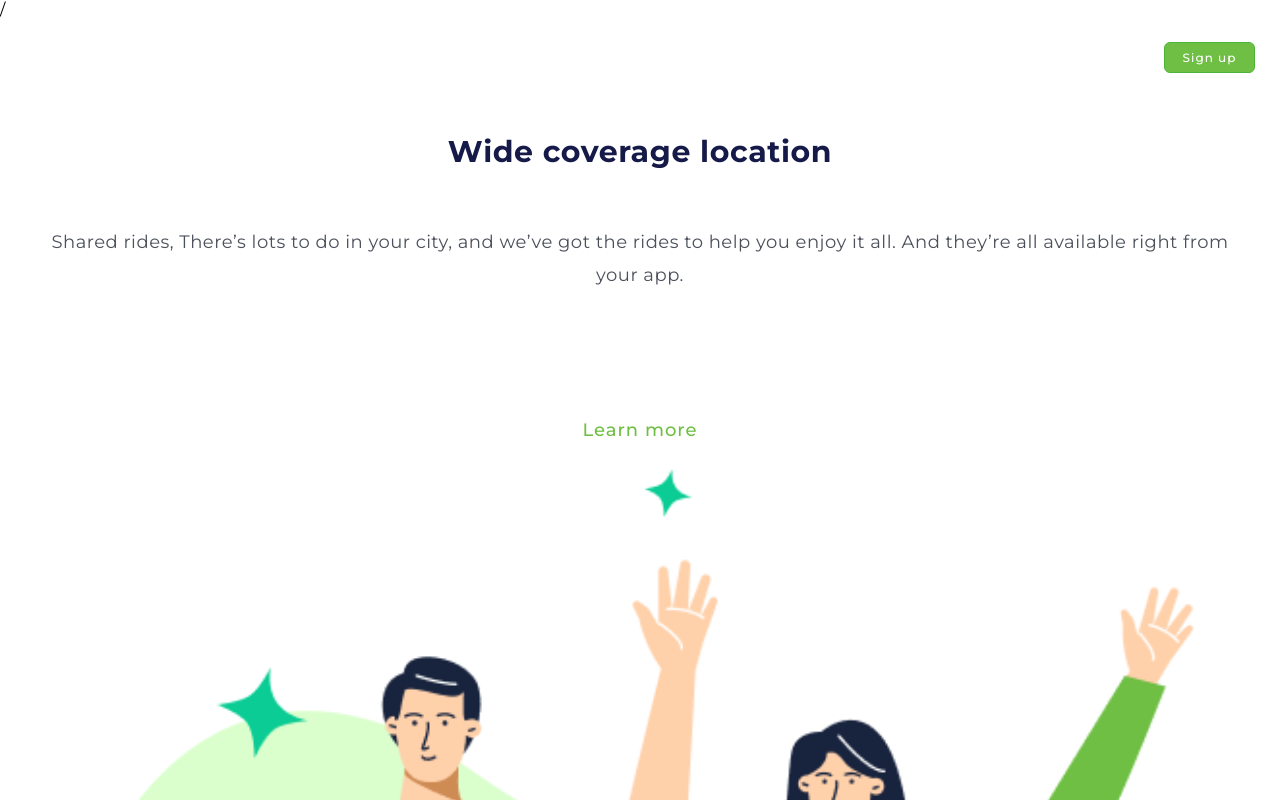
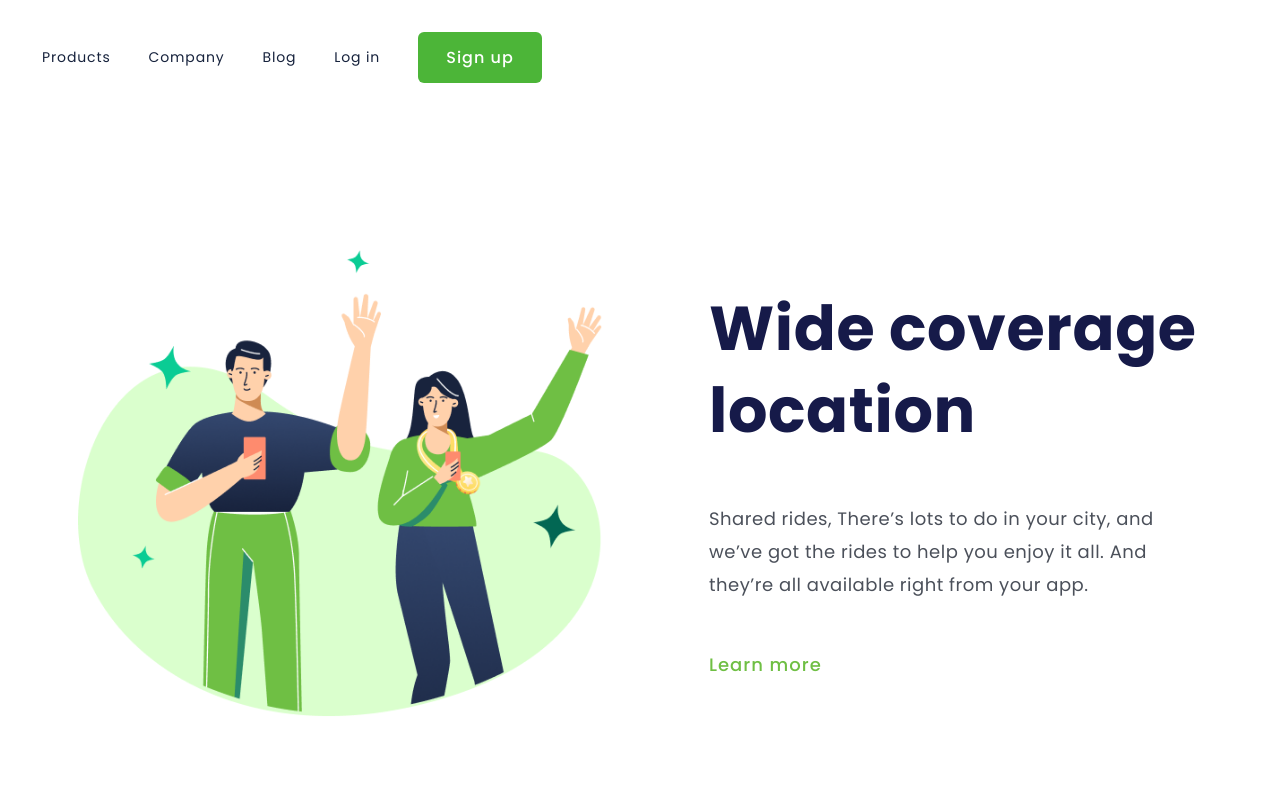
Before and after one commit to LucasCosta96RS/desafio-1-html-css-devclub, a plain HTML site: page index.html in a window 1280 px wide. Shown: the top 800 px of the page. Drawn offline with Linux system fonts and the light colour scheme.

Commit message:
Updated CSS to display flex and changed units to rem

```diff
--- a/index.html
+++ b/index.html
@@ -1,31 +1,38 @@
 <!DOCTYPE html>
 <html lang="pt-br">
   <head>
-    <meta charset="UTF-8">
-    <meta http-equiv="X-UA-Compatible" content="IE=edge">
-    <meta name="viewport" content="width=device-width, initial-scale=1.0">
-    <link rel="stylesheet" href="./styles.css">
-    <link rel="preconnect" href="https://fonts.googleapis.com">
-    <link rel="preconnect" href="https://fonts.gstatic.com" crossorigin>
-    <link href="https://fonts.googleapis.com/css2?family=Montserrat:wght@400;500;700&display=swap" rel="stylesheet">
-/    <title>Wide Coverage Location - develop branch test</title>
+    <meta charset="UTF-8" />
+    <meta http-equiv="X-UA-Compatible" content="IE=edge" />
+    <meta name="viewport" content="width=device-width, initial-scale=1.0" />
+    <link rel="stylesheet" href="./styles.css" />
+    <link rel="preconnect" href="https://fonts.googleapis.com" />
+    <link rel="preconnect" href="https://fonts.gstatic.com" crossorigin />
+    <link
+      href="https://fonts.googleapis.com/css2?family=Poppins:wght@400;500;700&display=swap"
+      rel="stylesheet"
+    />
+    <title>Wide Coverage Location</title>
   </head>
   <body>
-    <div class="wrapper">
+    <div class="container">
       <header>
         <a class="link-header">Products</a>
         <a class="link-header">Company</a>
         <a class="link-header">Blog</a>
         <a class="link-header">Log in</a>
-            <button class="button-header">Sign up</button>
+        <button id="button-header">Sign up</button>
       </header>
       <main>
+        <img src="./Assets/Logo-Wide-Coverage.png" alt="logo-wide-coverage" />
         <section>
           <h1>Wide coverage location</h1>
-                <p>Shared rides, There’s lots to do in your city, and we’ve got the rides to help you enjoy it all. And they’re all available right from your app.</p>
-                <a class="link-section">Learn more</a>
+          <p>
+            Shared rides, There’s lots to do in your city, and we’ve got the
+            rides to help you enjoy it all. And they’re all available right from
+            your app.
+          </p>
+          <a id="link-section">Learn more</a>
         </section>
-            <img class="img-logo" src="./Assets/Logo-Wide-Coverage.png" alt="logo-wide-coverage">
       </main>
     </div>
   </body>
--- a/styles.css
+++ b/styles.css
@@ -1,142 +1,170 @@
-*{
-    font-family: 'Montserrat', sans-serif;
-    box-sizing: border-box;
+* {
+  font-family: "Poppins", sans-serif;
+  font-style: normal;
   margin: 0;
   padding: 0;
+  box-sizing: border-box;
 }
 
-.wrapper {
+.container {
+  width: 100vw;
   height: 100vh;
-    width: 100vw;
 }
 
 header {
-    display: inline;
-    margin: 32px 896px 491px 42px;
+  display: flex;
+  align-items: center;
+  justify-content: space-between;
+  width: 500px;
+  margin-left: 42px;
+  margin-top: 32px;
 }
 
 .link-header {
+  color: #17233d;
+  font-size: .875rem;
   font-weight: 400;
-    font-size: 14px;
-    line-height: 21px;
-    text-align: center;
-    letter-spacing: 0.875px;
-    color: #17233D;
-    margin-right: 32px;
-}
-
-.button-header {
-    background: #6FBF44;
-    border: 1px solid #4CB538;
-    border-radius: 6px;
-    font-weight: 500;
-    font-size: 16px;
-    line-height: 24px;
-    letter-spacing: 1px;
-    color: white;
-    width: 124px;
-    height: 51px;
+  letter-spacing: 0.0547rem;
   cursor: pointer;
 }
 
-.img-logo {
-    display: inline-block;
-    margin-top: 163px;
-    margin-left: 121px;
+.link-header:hover {
+  opacity: 0.8;
+}
+
+.link-header:active {
+  opacity: 0.4;
+}
+
+#button-header {
+  color: #ffffff;
+  font-size: 1rem;
+  font-weight: 500;
+  letter-spacing: 0.0625rem;
+  width: 124px;
+  height: 51px;
+  border-radius: 6px;
+  border: none;
+  background: #4cb538;
+  cursor: pointer;
+}
+
+#button-header:hover {
+  opacity: 0.8;
+}
+
+#button-header:active {
+  opacity: 0.4;
+}
+
+img {
+    width: 534px;
+    height: 467px;
+}
+
+main {
+  display: flex;
+  align-items: center;
+  justify-content: center;
+  height: 100vh;
 }
 
 section {
-    display: inline-block;
-    margin-left: 85px;
+  display: flex;
+  flex-direction: column;
+  align-items: flex-start;
+  justify-content: center;
+  gap: 50px;
+  width: 493px;
+  margin-left: 97px;
 }
 
 h1 {
+  width: 582px;
+  color: #161a49;
+  font-size: 3.875rem;
   font-weight: 700;
-    font-size: 62px;
-    line-height: 82px;
-    letter-spacing: 0.596154px;
-    color: #161A49;
-    width: 582px;
-    height: 164px;
+  line-height: 5.125rem;
+  letter-spacing: 0.0372rem;
+  cursor: default;
 }
 
 p {
+  color: #4b505a;
+  font-size: 1.125rem;
   font-weight: 400;
-    font-size: 18px;
-    line-height: 33px;
-    letter-spacing: 0.5px;
-    color: #4B505A;
-    width: 582px;
-    height: 164px;
-    margin-top: 47px;
+  line-height: 2.0625rem;
+  letter-spacing: 0.0313rem;
+  cursor: default;
 }
 
-.link-section {
+#link-section {
+  color: #6fbf44;
+  font-size: 1.125rem;
   font-weight: 500;
-    font-size: 18px;
-    line-height: 27px;
-    letter-spacing: 1px;
-    color: #6FBF44;
+  letter-spacing: 0.0625rem;
   cursor: pointer;
-    height: 27px;
-    margin-top: 55px;
 }
 
-@media screen and (max-width:1435px) {
+#link-section:hover {
+  opacity: 0.8;
+}
+
+#link-section:active {
+  opacity: 0.4;
+}
+
+@media screen and (max-width: 50rem) {
 
   header {
-        display: block;
-        margin: 0 auto;
-        width: 100%;
-    }
-
-    section {
-        display: block;
-        margin: 0 auto;
-        width: 100%;
+    width: 100vw;
+    margin: 0;
+    justify-content: flex-end;
+    padding-top: 17px;
+    padding-right: 15px;
   }
 
   .link-header {
     display: none;
   }
 
-    .button-header {
+  #button-header {
+    width: 91px;
     height: 31px;
-        width: 91px;
-        font-size: 12px;
-        line-height: 18px;
-        display: block;
-        margin: 23px 25px 0 auto;
+    font-size: .75rem;
+    letter-spacing: 0.0625rem;
+  }
+
+  main {
+    flex-direction: column-reverse;
+  }
+
+  img {
+    width: 312px;
+    height: 288px;
+  }
+
+  section {
+    margin: 0 0 40px 0;
+    align-items: center;
+    width: 100vw;
   }
 
   h1 {
-        width: auto;
-        height: 60px;
-        font-size: 30px;
-        line-height: 30px;
+    width: 278px;
     text-align: center;
-        margin: 64px 55px 0 55px;
+    font-size: 1.875rem;
+    line-height: 1.875rem;
+    letter-spacing: 0.0372rem;
+    text-align: center;
   }
 
   p {
-        width: auto;
-        height: 165px;
+    width: 304px;
     text-align: center;
-        margin: 29px 43px 0 43px;
-    }
-
-    .link-section {
-        display: block;
-        width: auto;
-        height: 27px;
+    font-size: 1.125rem;
+    line-height: 2.0625rem;
+    letter-spacing: 0.0313rem;
     text-align: center;
-        margin: 26px 139px 0 139px;
-    }
-
-    .img-logo {
-        display: block;
-        position: static;
-        width: 90%;
-        margin: 25px auto;
   }
 }
```
Lines whose indentation alone changed are shown as unchanged.
